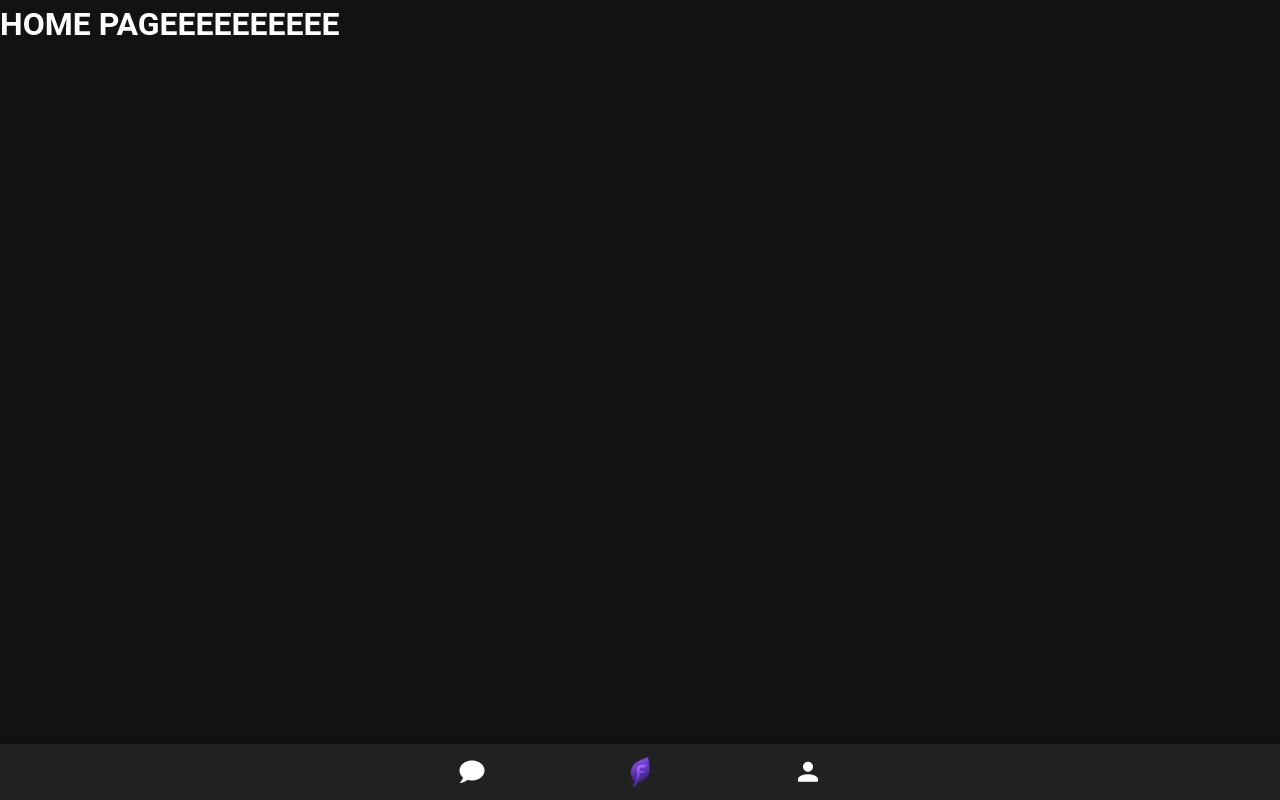
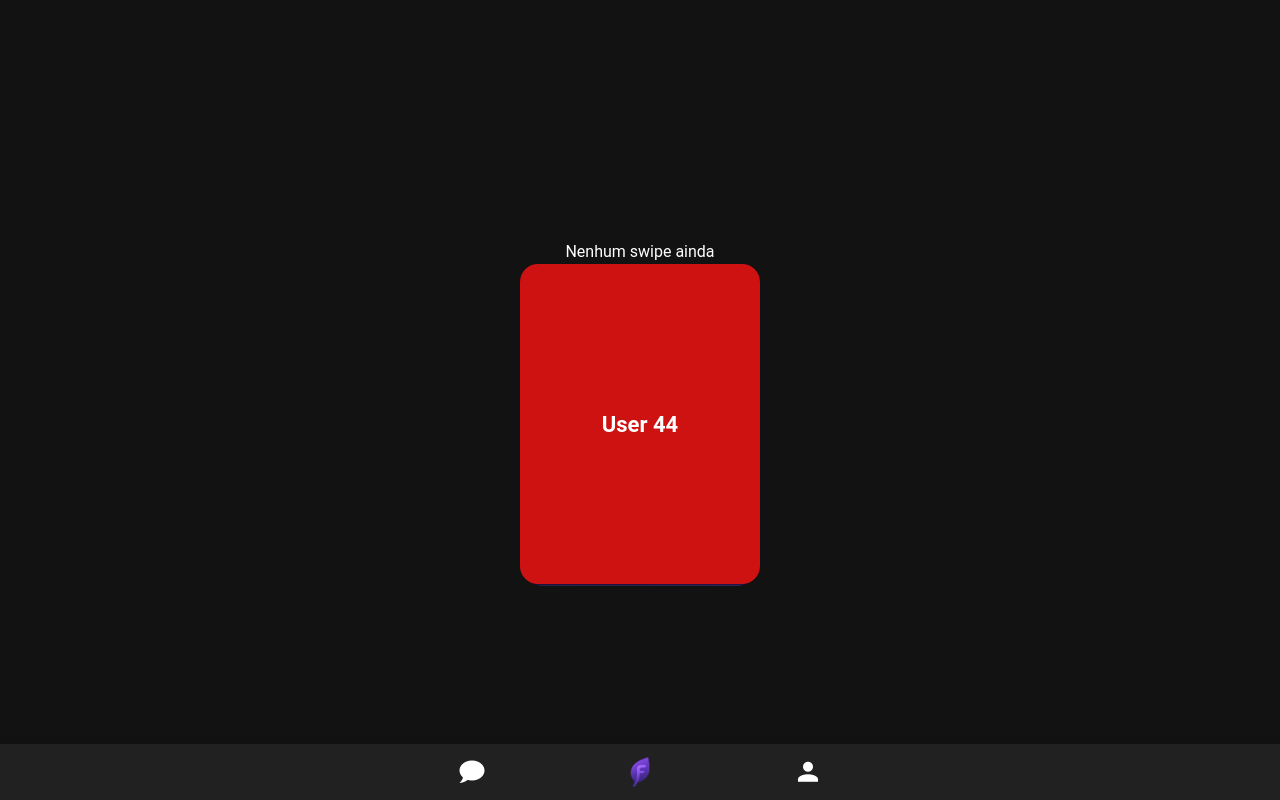
Before and after one commit to matheus-almeida27/feater, a Nuxt app: page /home in a window 1280 px wide. Built offline with nearby package versions, Linux system fonts and the light colour scheme.

Commit message:
FEAT: VUE-SWIPER

```diff
--- /dev/null
+++ b/components/SwiperStack.vue
@@ -0,0 +1,129 @@
+<template>
+	<div class="card-stack">
+		<div class="w-100 d-flex justify-center">{{ swipeResult?.direction || "Nenhum swipe ainda" }}</div>
+		<div
+			v-for="(card, index) in cards"
+			:key="card.id"
+			class="card"
+			:class="{ 'card-active': index === 0 }"
+			:style="{ backgroundColor: card.color }"
+			@mousedown="startDrag($event, index)"
+			@touchstart="startDrag($event, index)">
+			{{ card.name }}
+		</div>
+	</div>
+</template>
+
+<script setup>
+const emit = defineEmits(["swipe"]);
+const cards = ref([
+	{ id: 1, name: "User 44", color: "rgb(206, 17, 17)" },
+	{ id: 2, name: "User 1", color: "rgb(0, 140, 255)" },
+	{ id: 4, name: "User 12", color: "rgb(10, 184, 111)" },
+	{ id: 5, name: "User 51", color: "rgb(10, 184, 111)" },
+	{ id: 6, name: "User 12", color: "rgb(10, 184, 111)" },
+	{ id: 7, name: "User 2352", color: "rgb(10, 184, 111)" },
+	{ id: 8, name: "User 1123", color: "rgb(10, 184, 111)" },
+	{ id: 9, name: "User 234324", color: "rgb(10, 184, 111)" },
+	{ id: 34, name: "", color: "" },
+]);
+
+let startX = 0;
+let currentX = 0;
+let isDragging = false;
+let draggedCard = null;
+const swipeResult = ref();
+
+function startDrag(event, index) {
+	if (index !== 0) return; // Só o card da frente pode ser arrastado
+	draggedCard = event.target;
+	isDragging = true;
+	startX = event.type.includes("touch") ? event.touches[0].clientX : event.clientX;
+
+	document.addEventListener("mousemove", onDrag);
+	document.addEventListener("touchmove", onDrag);
+	document.addEventListener("mouseup", endDrag);
+	document.addEventListener("touchend", endDrag);
+}
+
+function onDrag(event) {
+	if (!isDragging) return;
+	currentX = event.type.includes("touch") ? event.touches[0].clientX : event.clientX;
+	const dx = currentX - startX;
+	draggedCard.style.transform = `translateX(${dx}px) rotate(${dx / 10}deg)`;
+	draggedCard.style.opacity = 1 - Math.abs(dx) / 300; // Fade out
+}
+
+function endDrag() {
+	if (!isDragging) return;
+	isDragging = false;
+	const dx = currentX - startX;
+
+	if (Math.abs(dx) > 100) {
+		const direction = dx > 0 ? "→" : "←";
+		const swipedCard = cards.value[0];
+		swipeResult.value = { direction, card: swipedCard };
+		emit("swipe", swipeResult.value); // Emite o resultado
+
+		draggedCard.style.transition = "transform 0.3s, opacity 0.3s";
+		draggedCard.style.transform = `translateX(${dx > 0 ? 500 : -500}px)`;
+		draggedCard.style.opacity = 0;
+
+		setTimeout(() => {
+			cards.value.shift();
+		}, 200);
+	} else {
+		draggedCard.style.transition = "transform 0.3s, opacity 0.3s";
+		draggedCard.style.transform = "translateX(0)";
+		draggedCard.style.opacity = 1;
+	}
+
+	document.removeEventListener("mousemove", onDrag);
+	document.removeEventListener("touchmove", onDrag);
+	document.removeEventListener("mouseup", endDrag);
+	document.removeEventListener("touchend", endDrag);
+}
+</script>
+
+<style>
+* {
+	-webkit-touch-callout: none; /* iOS Safari */
+	-webkit-user-select: none; /* Safari */
+	-khtml-user-select: none; /* Konqueror HTML */
+	-moz-user-select: none; /* Old versions of Firefox */
+	-ms-user-select: none; /* Internet Explorer/Edge */
+	user-select: none;
+}
+
+.card-stack {
+	position: relative;
+	width: 240px;
+	height: 320px;
+	margin: 0 auto;
+}
+
+.card {
+	position: absolute;
+	width: 100%;
+	height: 100%;
+	border-radius: 18px;
+	display: flex;
+	align-items: center;
+	justify-content: center;
+	font-size: 22px;
+	font-weight: bold;
+	color: #fff;
+	transition: transform 0.3s, opacity 0.3s;
+}
+
+.card-active {
+	z-index: 10;
+	cursor: grab;
+}
+
+.card:not(.card-active) {
+	background: linear-gradient(135deg, #170829 0%, #2f0f49 100%);
+	transform: scale(0.95) translateY(10px);
+	z-index: 5;
+}
+</style>
--- a/package.json
+++ b/package.json
@@ -21,6 +21,7 @@
     "nuxt": "^3.16.1",
     "pinia": "^3.0.1",
     "pinia-plugin-persistedstate": "^4.2.0",
+    "swiper": "^11.2.6",
     "vite-plugin-vuetify": "^2.1.0",
     "vue": "^3.5.13",
     "vue-router": "^4.5.0",
--- a/pages/home.vue
+++ b/pages/home.vue
@@ -1,13 +1,15 @@
 <template>
-	<div>
-		<h1>HOME PAGEEEEEEEEEE</h1>
-	</div>
+	<v-container
+		fluid
+		class="fill-height">
+		<SwiperStack />
+	</v-container>
 </template>
 
 <script lang="ts" setup>
-	definePageMeta({
-		layout: "default",
-	});
+definePageMeta({
+	layout: "default",
+});
 </script>
 
 <style></style>
--- a/plugins/vuetify.ts
+++ b/plugins/vuetify.ts
@@ -3,6 +3,7 @@ import "@mdi/font/css/materialdesignicons.css";
 
 import "vuetify/styles";
 import { createVuetify } from "vuetify";
+import { register } from "swiper/element-bundle";
 
 export default defineNuxtPlugin((app) => {
 	const vuetify = createVuetify({
@@ -12,7 +13,7 @@ export default defineNuxtPlugin((app) => {
 		icons: {
 			defaultSet: "mdi",
 		},
-
 	});
 	app.vueApp.use(vuetify);
+	register();
 });
```
Also changed, not shown: 1 other file (tests, documents, lock files or other folders).
